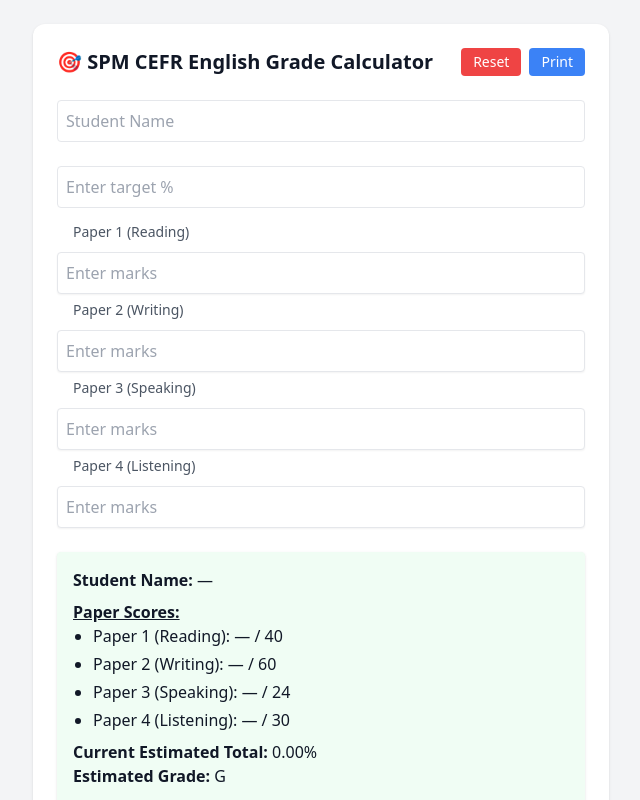
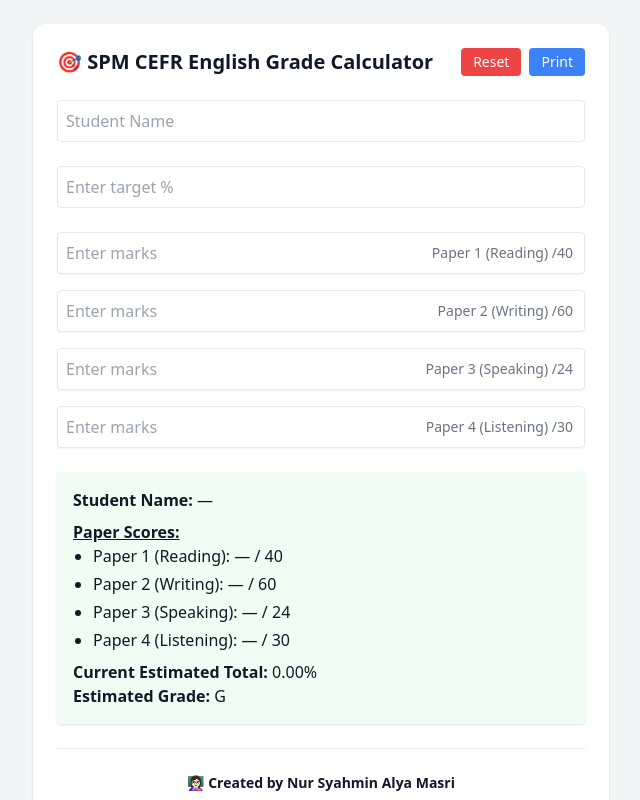
Before and after one commit to minmasri/spmenglishgradecalculator, a Next.js app: page / in a window 1280 px wide. Shown: the top 800 px of the page, without its empty margins (319-959 px from the left). Built offline with nearby package versions, Linux system fonts and the light colour scheme.

Commit message:
Update index.js

```diff
--- a/pages/index.js
+++ b/pages/index.js
@@ -158,21 +158,15 @@ export default function Home() {
               { label: 'Paper 4 (Listening)', value: listening, setter: setListening, max: 30 }
             ].map(({ label, value, setter, max }) => (
               <div className="relative" key={label}>
-  <label className="absolute left-3 top-0 text-sm text-gray-600 bg-white px-1 transform -translate-y-1/2">
-    {label}
-    {etr && etr.paperNotes[paperKeyMap[label]] && (
-      <span className="ml-1 text-xs text-gray-500">({etr.paperNotes[paperKeyMap[label]].split('(')[0].trim()})</span>
-    )}
-  </label>
                 <input
                   type="number"
                   value={value}
                   onChange={(e) => setter(e.target.value)}
-    className="w-full mt-5 p-2 border rounded shadow-sm"
+                  className="w-full p-2 pr-32 border rounded shadow-sm"
                   placeholder="Enter marks"
                 />
+                <span className="absolute right-3 top-1/2 transform -translate-y-1/2 text-sm text-gray-500">{label} /{max}</span>
               </div>
-
             ))}
           </div>
 
```
Lines whose indentation alone changed are shown as unchanged.
